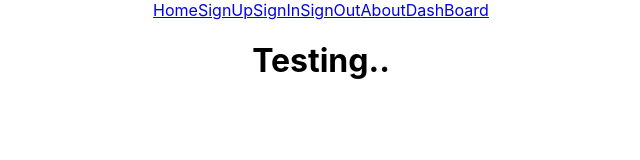
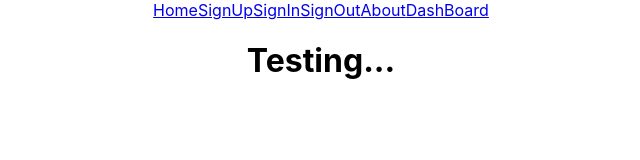
Before and after one commit to AlexisNathavong/Classic-Cars, a React (Create React App) app in the folder classic-cars/: page /sign-out in a window 1280 px wide. Shown: the top 160 px of the page, without its empty margins (319-959 px from the left). Built offline with nearby package versions, Linux system fonts and the light colour scheme.

Commit message:
Progress...

```diff
--- a/classic-cars/src/components/Navigation/SignOut.js
+++ b/classic-cars/src/components/Navigation/SignOut.js
@@ -5,7 +5,7 @@ const SignOut = () => {
 
     return (
         <div>
-            <h1>Testing..</h1>
+            <h1>Testing...</h1>
         </div>
     )
 }
```
